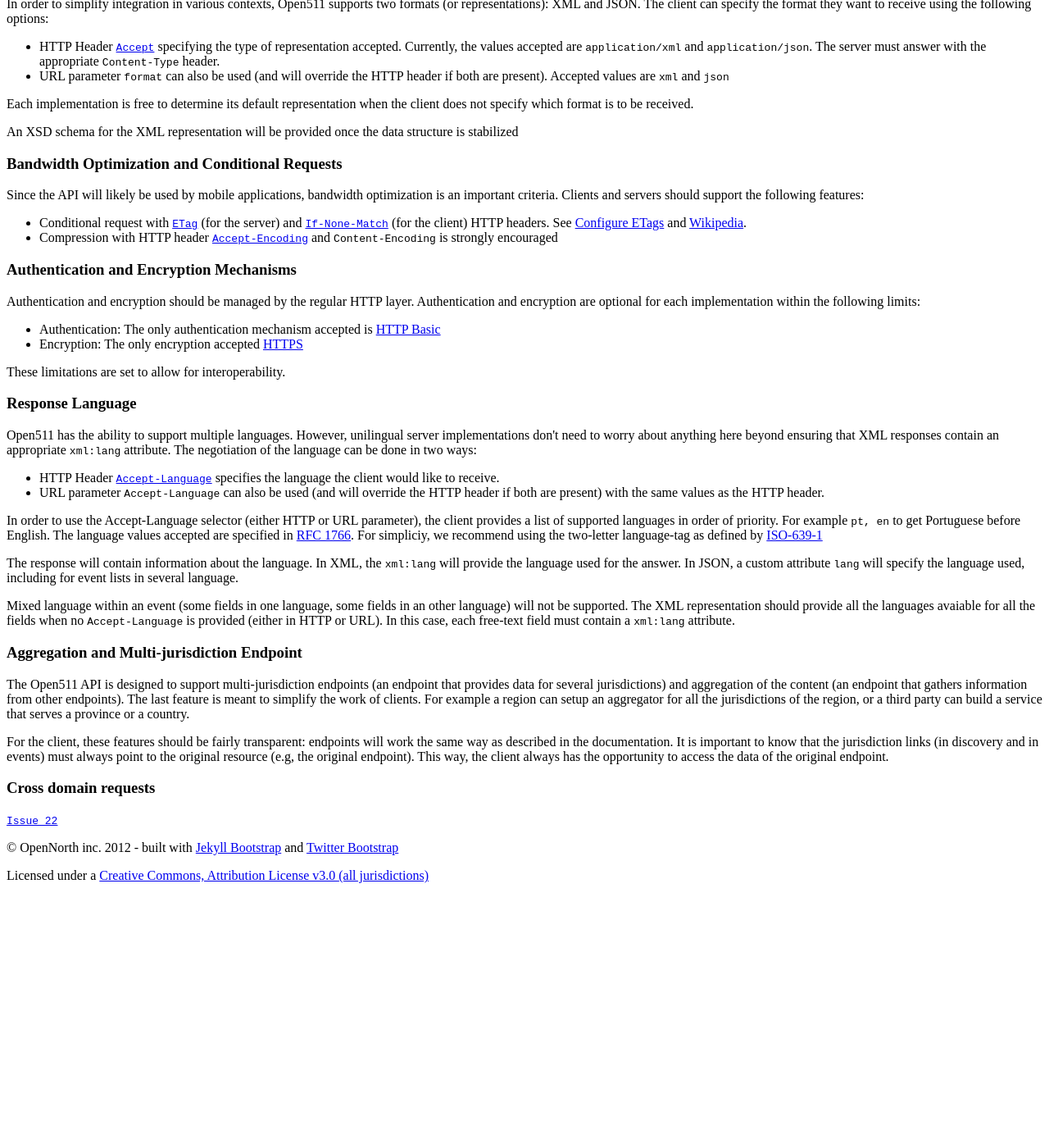
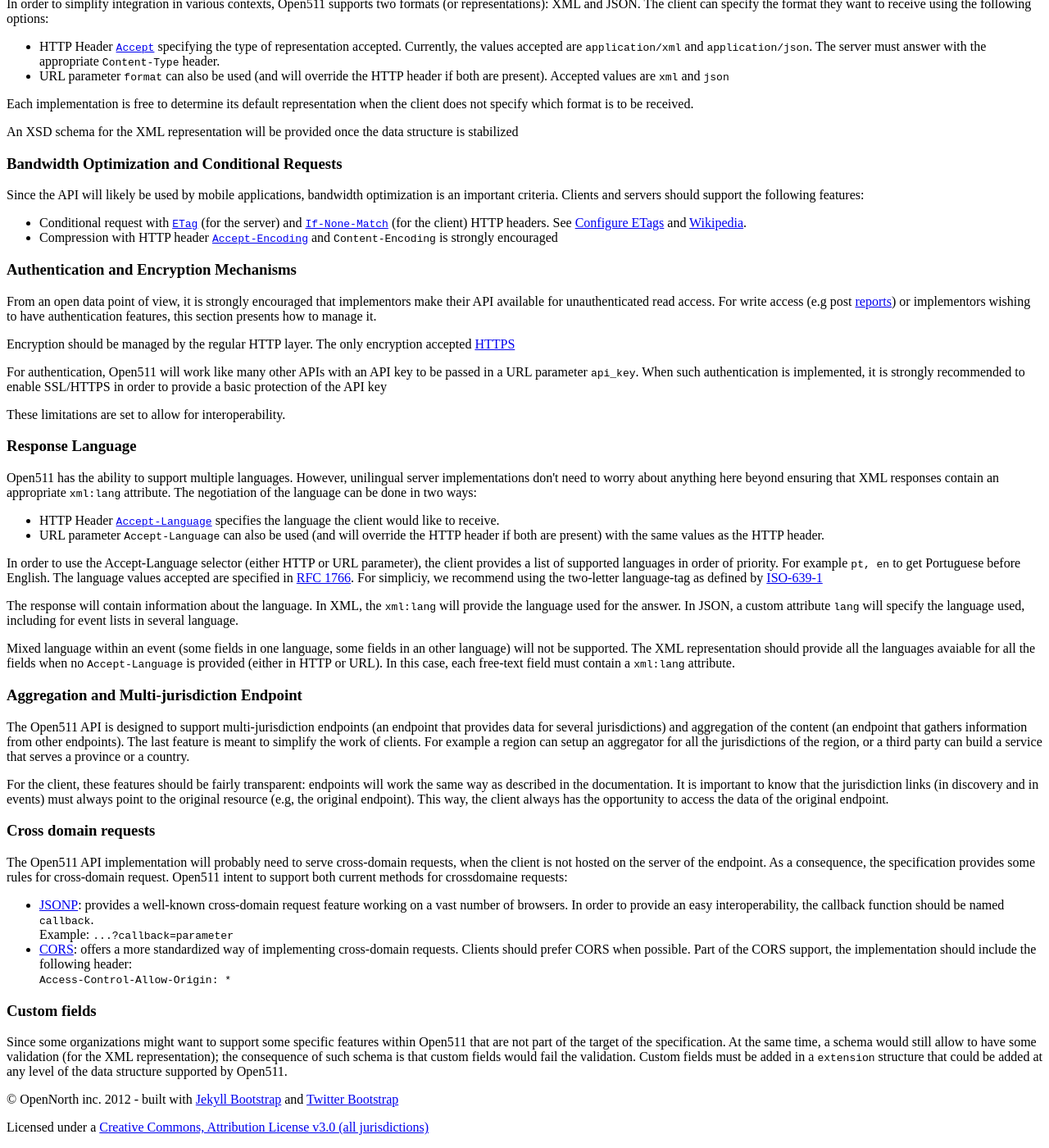
Before and after one commit to open511/Open511API, a Jekyll site: the page built from guidelines.html, in a window 1280 px wide and 1400 px high, scrolled down 1068 px. Shown: the whole window at 82% size. Built offline with Jekyll 4.4.1, drawn with Linux system fonts in a browser that asks for light colours; nearby versions of some CDN libraries; before the commit the page ends 2161 px from its top, so only the background shows below that.

Commit message:
Iteration 3 Remove Polygon as supported filter Precise when to use x-www-form and multiple/form-data to post report Support api key instead of HTTP Basic Specify cross-domain request features (CORS and JSONP) Add extension feature

```diff
--- a/event.html
+++ b/event.html
@@ -31,7 +31,7 @@ parameters :
 
     - name : geography
       required : optional
-      description : <p>Filtering near a point or linestring or within a polygon. The geography value should be provided as a WKT (well-known text) in WGS84 latitude/longitudes with support of <code>POINT</code>, <code>LINESTRING</code> and <code>POLYGON</code>.Example&colon;<br/> <code>...geography=POINT(45.45,-84.85)</code><br/> If a point or linestring is provided, the <code>tolerance</code> filter must be provided also.</br>This URL parameters are usually limited to 2kB, the event resource should also accept POST method in x-www-form format.</p>
+      description : <p>Filtering near a point or linestring or within a polygon. The geography value should be provided as a WKT (well-known text) in WGS84 latitude/longitudes with support of <code>POINT</code> and <code>LINESTRING</code>. Example&colon;<br/> <code>...geography=POINT(45.45,-84.85)</code>.<br/> The <code>geography</code> must be used in conjuction with the <code>tolerance</code> filter.</br>This URL parameters are usually limited to 2kB (mainly due to browser limitations), so the event resource must also accept POST method in x-www-form format.</p>
 
     - name : tolerance
       required : conditional
--- a/guidelines.html
+++ b/guidelines.html
@@ -66,13 +66,13 @@ title: Technical Guidelines
 <a id="auth"></a>
 <h3>Authentication and Encryption Mechanisms</h3>
 
-<p>Authentication and encryption should be managed by the regular HTTP layer. Authentication and encryption are optional for each implementation within the following limits:</p>
-<ul>
-  <li>Authentication: The only authentication mechanism accepted is <a href="http://www.httpwatch.com/httpgallery/authentication/">HTTP Basic</a></li>
-  <li>Encryption: The only encryption accepted <a href="https://en.wikipedia.org/wiki/HTTP_Secure">HTTPS</a></li>
-</ul>
+<p>From an open data point of view, it is strongly encouraged that implementors make their API available for unauthenticated read access. For write access (e.g post <a href="report.html">reports</a>) or implementors wishing to have authentication features, this section presents how to manage it.</p>
 
-These limitations are set to allow for interoperability.
+<p>Encryption should be managed by the regular HTTP layer. The only encryption accepted <a href="https://en.wikipedia.org/wiki/HTTP_Secure">HTTPS</a></p>
+
+<p>For authentication, Open511 will work like many other APIs with an API key to be passed in a URL parameter <code>api_key</code>. When such authentication is implemented, it is strongly recommended to enable SSL/HTTPS in order to provide a basic protection of the API key</p>
+
+<p>These limitations are set to allow for interoperability.</p>
 
 <a id="lang"></a>
 <h3>Response Language</h3>
@@ -97,4 +97,11 @@ These limitations are set to allow for interoperability.
 
 <h3>Cross domain requests</h3>
 
-<code><a href="https://github.com/opennorth/Open511API/issues/22">Issue 22</a></code>
+<p>The Open511 API implementation will probably need to serve cross-domain requests, when the client is not hosted on the server of the endpoint. As a consequence, the specification provides some rules for cross-domain request. Open511 intent to support both current methods for crossdomaine requests:</p>
+<ul>
+  <li><a href="http://en.wikipedia.org/wiki/JSONP">JSONP</a>: provides a well-known cross-domain request feature working on a vast number of browsers. In order to provide an easy interoperability, the callback function should be named <code>callback</code>.<br/>Example: <code>...?callback=parameter</code></li>
+  <li><a href="http://www.w3.org/TR/cors/">CORS</a>: offers a more standardized way of implementing cross-domain requests. Clients should prefer CORS when possible. Part of the CORS support, the implementation should include the following header:<br><code>Access-Control-Allow-Origin: *</code></li>
+</ul>
+
+<h3>Custom fields</h3>
+<p>Since some organizations might want to support some specific features within Open511 that are not part of the target of the specification. At the same time, a schema would still allow to have some validation (for the XML representation); the consequence of such schema is that custom fields would fail the validation. Custom fields must be added in a <code>extension</code> structure that could be added at any level of the data structure supported by Open511.</p>
--- a/report.html
+++ b/report.html
@@ -145,7 +145,7 @@ getrepresentation :
 
 <h3>POST a report</h3>
 
-<p>In order to post a report, the client has to send values with x-www-form or multiple/form-data (<code><a href="https://github.com/opennorth/Open511API/issues/32">issue 32</a></code>) content types.</p>
+<p>In order to post a report, the client has to send values with x-www-form (if not image is provided) or multiple/form-data (if an image is provided) content types.</p>
 
 <p>The URL to use for the post is the one defined in the discovery resource for the report service (the same to send GET requests)</p>
 
```
Also changed, not shown: history.md (+6 -0 lines).
